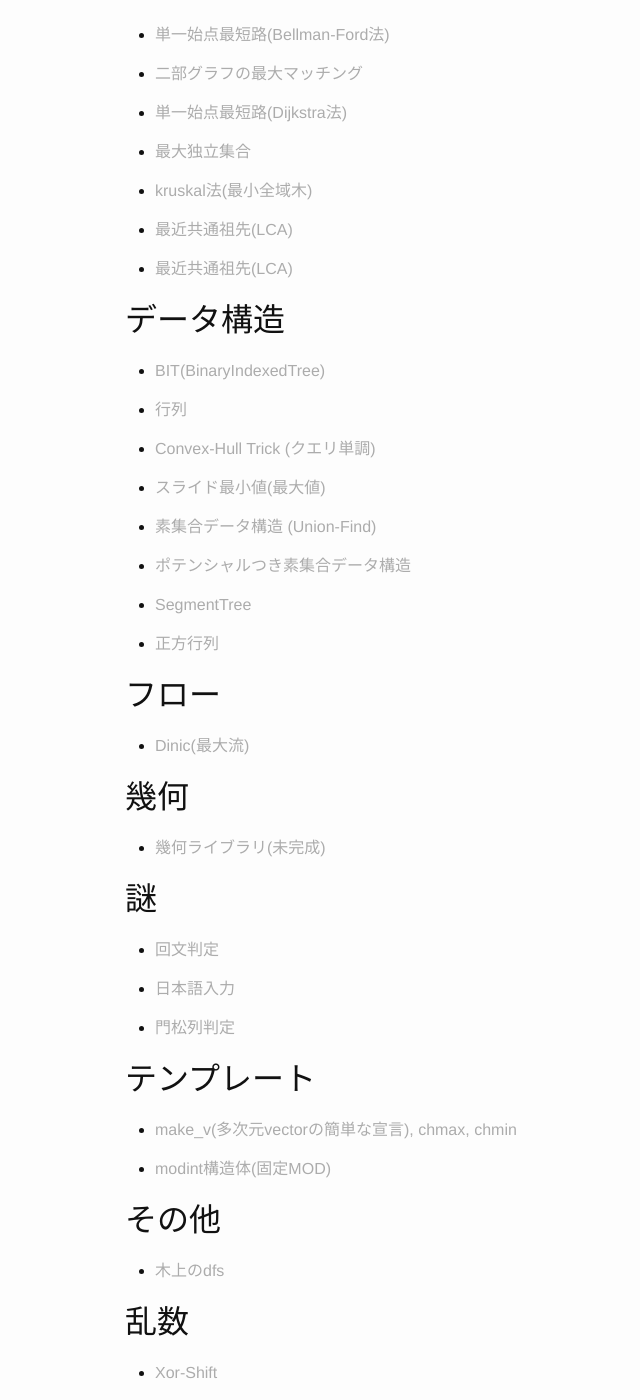
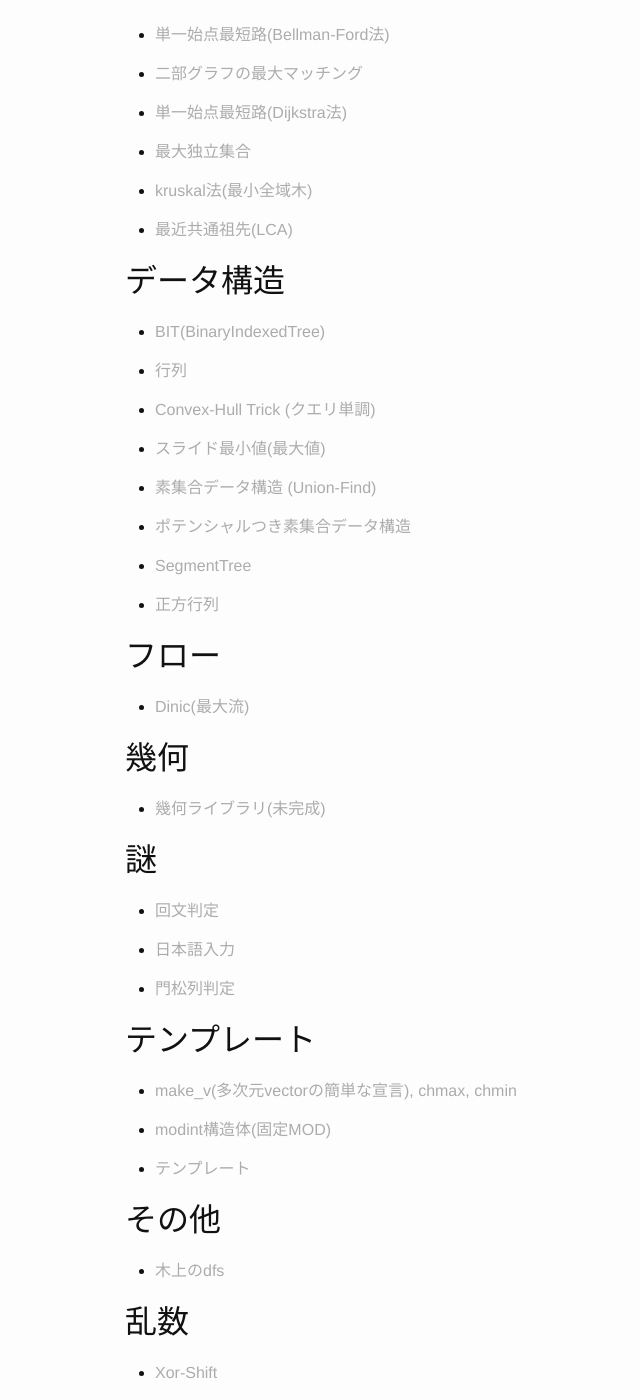
Before and after one commit to firiexp/firiexp.github.io, a Jekyll site: the page built from index.md, in a window 1280 px wide and 1400 px high, scrolled down 873 px. Shown: the whole window, without its empty margins (145-785 px from the left). Built offline with Jekyll 4.4.1, drawn with Linux system fonts in a browser that asks for light colours; our own code applies the rules of GitHub Pages for plain Markdown files.

Commit message:
add template

```diff
--- a/_library/template.md
+++ b/_library/template.md
@@ -1,11 +1,11 @@
 ---
 layout: post
-title: 最近共通祖先(LCA)
+title: テンプレート
 date: 2018-04-29
-category: グラフ
-tags: グラフ
+category: テンプレート
+tags: テンプレート
 ---
 
 ## 説明
-ライブラリにしたら遅くなってしまった。
-{% include a.html code="LCA.cpp" %}
+テンプレート
+{% include a.html code="template.cpp" %}
```
